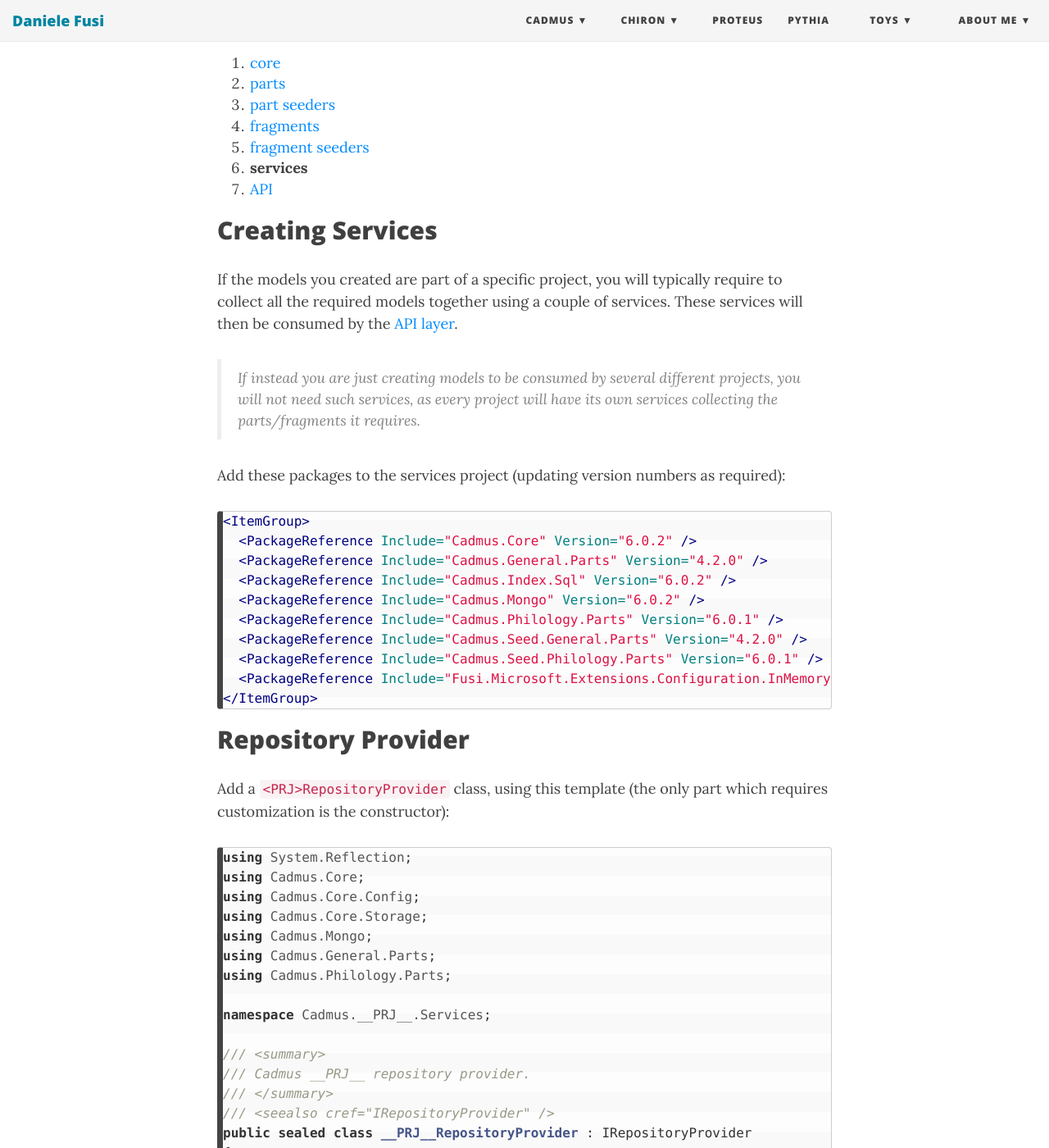
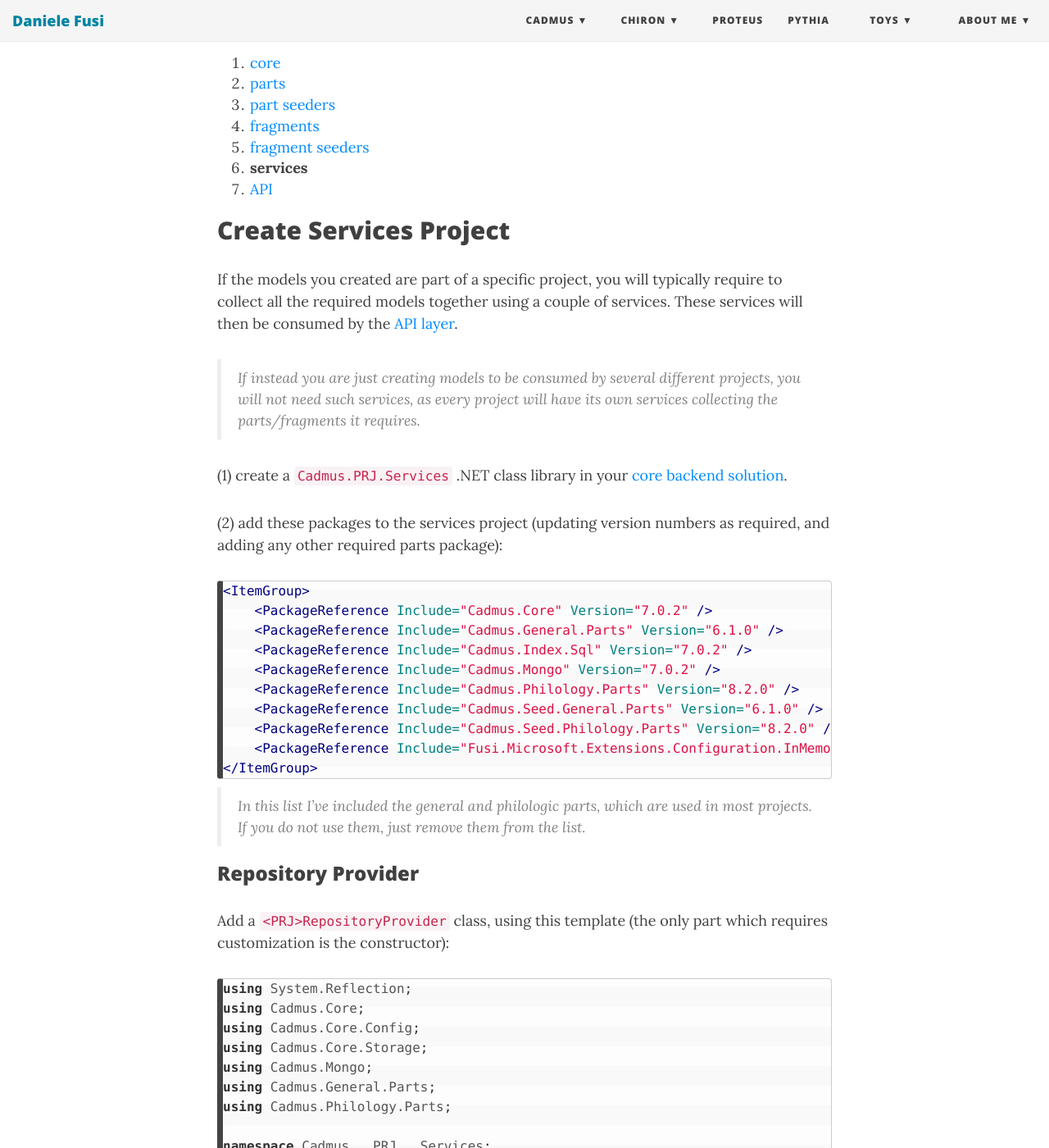
Before and after one commit to Myrmex/overview, a Jekyll site: the page built from cadmus/dev/backend/services.md, in a window 1280 px wide and 1400 px high, scrolled down 352 px. Shown: the whole window at 82% size. Built offline with Jekyll 4.4.1, drawn with Linux system fonts in a browser that asks for light colours; nearby versions of some CDN libraries.

Commit message:
Update services.md

````diff
--- a/cadmus/dev/backend/services.md
+++ b/cadmus/dev/backend/services.md
@@ -14,28 +14,32 @@ subtitle: "Cadmus Backend Development"
 6. **services**
 7. [API](api.md)
 
-## Creating Services
+## Create Services Project
 
 If the models you created are part of a specific project, you will typically require to collect all the required models together using a couple of services. These services will then be consumed by the [API layer](api.md).
 
 >If instead you are just creating models to be consumed by several different projects, you will not need such services, as every project will have its own services collecting the parts/fragments it requires.
 
-Add these packages to the services project (updating version numbers as required):
+(1) create a `Cadmus.PRJ.Services` .NET class library in your [core backend solution](core.md).
+
+(2) add these packages to the services project (updating version numbers as required, and adding any other required parts package):
 
 ```xml
 <ItemGroup>
-  <PackageReference Include="Cadmus.Core" Version="6.0.2" />
-  <PackageReference Include="Cadmus.General.Parts" Version="4.2.0" />
-  <PackageReference Include="Cadmus.Index.Sql" Version="6.0.2" />
-  <PackageReference Include="Cadmus.Mongo" Version="6.0.2" />
-  <PackageReference Include="Cadmus.Philology.Parts" Version="6.0.1" />
-  <PackageReference Include="Cadmus.Seed.General.Parts" Version="4.2.0" />
-  <PackageReference Include="Cadmus.Seed.Philology.Parts" Version="6.0.1" />
-  <PackageReference Include="Fusi.Microsoft.Extensions.Configuration.InMemoryJson" Version="3.0.0" />
+    <PackageReference Include="Cadmus.Core" Version="7.0.2" />
+    <PackageReference Include="Cadmus.General.Parts" Version="6.1.0" />
+    <PackageReference Include="Cadmus.Index.Sql" Version="7.0.2" />
+    <PackageReference Include="Cadmus.Mongo" Version="7.0.2" />
+    <PackageReference Include="Cadmus.Philology.Parts" Version="8.2.0" />
+    <PackageReference Include="Cadmus.Seed.General.Parts" Version="6.1.0" />
+    <PackageReference Include="Cadmus.Seed.Philology.Parts" Version="8.2.0" />
+    <PackageReference Include="Fusi.Microsoft.Extensions.Configuration.InMemoryJson" Version="3.0.0" />
 </ItemGroup>
 ```
 
-## Repository Provider
+>In this list I've included the general and philologic parts, which are used in most projects. If you do not use them, just remove them from the list.
+
+### Repository Provider
 
 Add a `<PRJ>RepositoryProvider` class, using this template (the only part which requires customization is the constructor):
 
@@ -115,7 +119,7 @@ public sealed class __PRJ__RepositoryProvider : IRepositoryProvider
 }
 ```
 
-## Part Seeder Factory Provider
+### Part Seeder Factory Provider
 
 Add a `<PRJ>PartSeederFactoryProvider` class.
 
````
Also changed, not shown: other parts of cadmus/dev/backend/services.md (+3 -3 lines).
